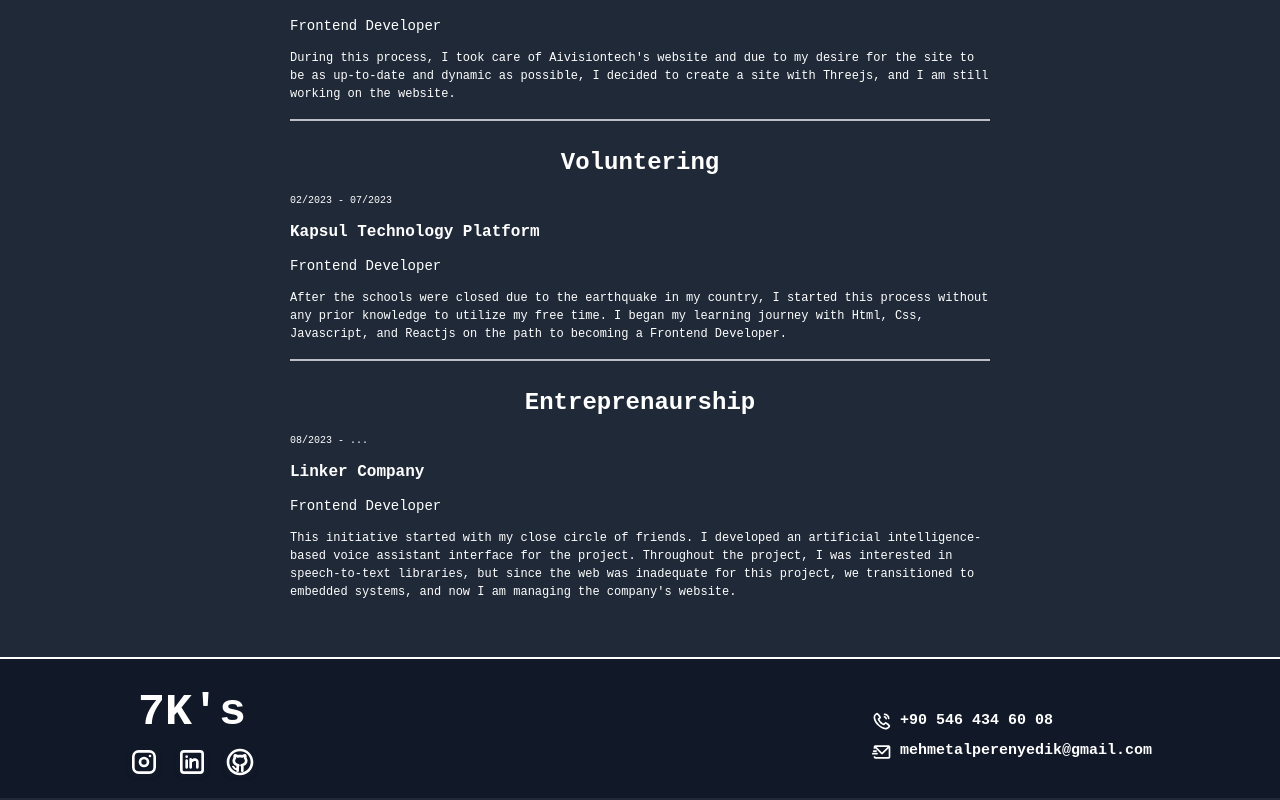
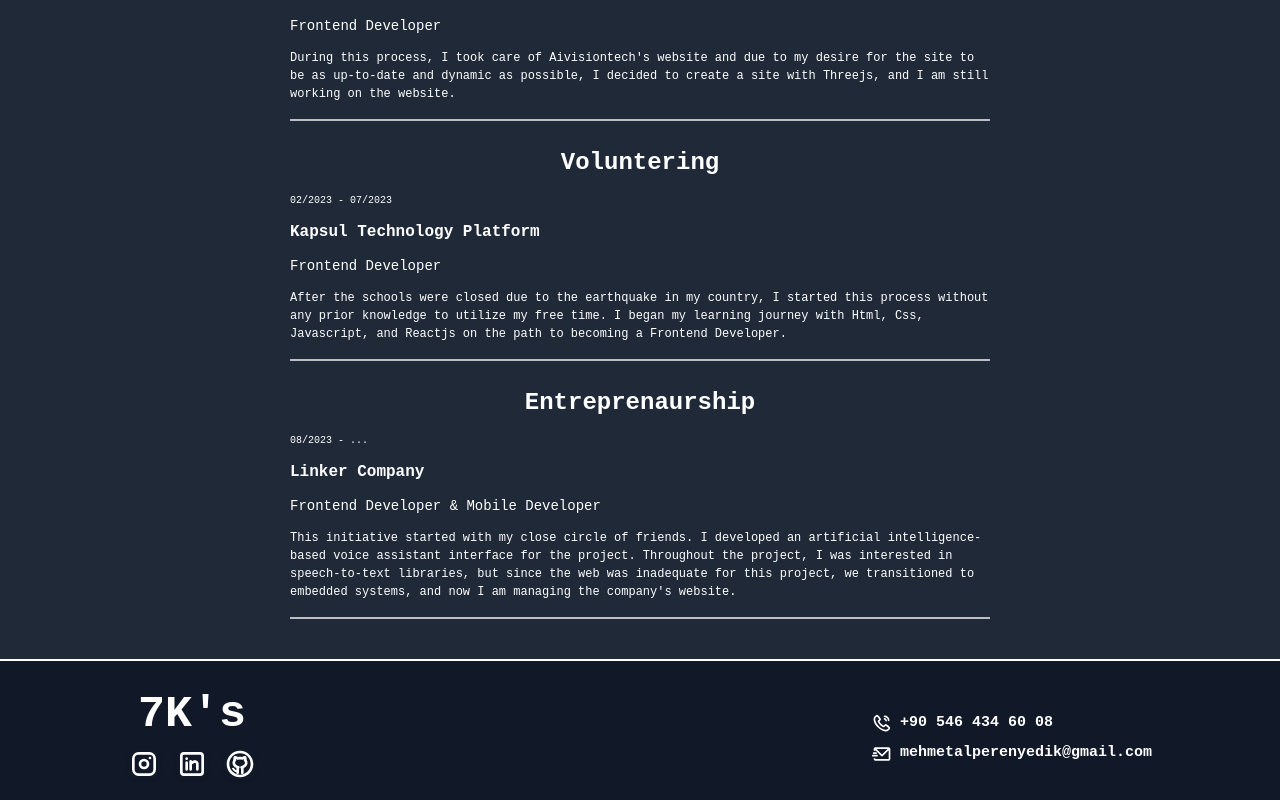
Before and after one commit to Alperen7K/7k-portfolio, a React (Create React App) app: page /about in a window 1280 px wide. Shown: the part 1034-1834 px from the top of the page. Built offline with nearby package versions, Linux system fonts and the light colour scheme.

Commit message:
Ufak değişiklikler

```diff
--- a/src/layouts/Navbar.tsx
+++ b/src/layouts/Navbar.tsx
@@ -27,7 +27,7 @@
  };
 
  return (
-  <div className="sticky top-0 z-50 py-1 right-0 left-0 bg-gri navbar-font backdrop-blur-sm text-white border-b-2 border-solid border-white/70 ">
+  <div className="sticky top-0 z-50 py-1 right-0 left-0 bg-gray-900 navbar-font backdrop-blur-sm text-white border-b-2 border-solid border-white/70 ">
    {/* Side Bar */}
    <ConfigProvider
     theme={{
--- a/src/pages/About.tsx
+++ b/src/pages/About.tsx
@@ -1,16 +1,12 @@
 import React, { useEffect } from "react";
 import { useStore } from "../zustandStore";
+import { scrollToTop } from "../helper";
+import { data } from "../models/experience";
+import { Experience } from "../components";
 export const About = () => {
  const { setIsShow } = useStore();
  const infoClass =
   "w-full flex font-normal  items-end text-[16px] md:text-[18px] xl:text-[22px]  py-[2px] gap-x-2";
-
- const scrollToTop = () => {
-  window.scrollTo({
-   top: 0,
-   behavior: "smooth",
-  });
- };
 
  useEffect(() => {
   setIsShow("about");
@@ -23,6 +19,41 @@
  const historyJobTitle = "w-full  text-[14px] sm:text-[16px] font-bold";
  const historySubTitle = "w-full mt-0 pt-0 text-[12px] sm:text-[14px]";
  const historyPClass = "text-[10px] sm:text-[12px]";
+
+ let bla = [
+  {
+   type: "Job",
+   date: "07/2023 - ...",
+   company: "Kapsul Technology Platform",
+   jobTitle: "Frontend Developer",
+   description:
+    "After approximately 4.5 months of voluntary work, I developed successful projects and seized job opportunities. While honing my skills in React.js, I leveraged various libraries and worked on numerous projects. Sensing repetition, I led the transition to Next.js with my teammates to explore new technologies. Throughout the project development process, I aimed to employ the most suitable methods. Alongside these endeavors, I had the opportunity to teach web courses to high school students, adding teachingto my repertoire alongside project development.",
+  },
+  {
+   type: "Internship",
+   date: "11/2023 - ...",
+   company: "Aivisiontech",
+   jobTitle: "Frontend Developer",
+   description:
+    "     During this process, I took care of Aivisiontech's website and due to my desire for the site to be as up-to-date and dynamic as possible, I decided to create a site with Threejs, and I am still working on the website.",
+  },
+  {
+   type: "Voluntering",
+   date: "02/2023 - 07/2023",
+   company: "Kapsul Technology Platform",
+   jobTitle: "Frontend Developer",
+   description:
+    "After the schools were closed due to the earthquake in my country, I started this process without any prior knowledge to utilize my free time. I began my learning journey with Html, Css, Javascript, and Reactjs on the path to becoming a Frontend Developer.",
+  },
+  {
+   type: "Entreprenaurship",
+   date: "08/2023 - ...",
+   company: "Linker Company",
+   jobTitle: "Frontend Developer & Mobile Developer",
+   description:
+    "This initiative started with my close circle of friends. I developed an artificial intelligence-based voice assistant interface for the project. Throughout the project, I was interested in speech-to-text libraries, but since the web was inadequate for this project, we transitioned to embedded systems, and now I am managing the company's website.",
+  },
+ ];
  return (
   <div className="w-full h-full flex flex-col items-center   px-10 pb-10">
    <h1 className="w-full text-[30px] font-bold mt-0 pt-0 text-center">About</h1>
@@ -49,13 +80,12 @@
     <h1 className={historyJobTitle}>
      Selcuk University Mechatronic Engineering
     </h1>
-    {/* <p className={historyPClass}>
-     Lorem ipsum dolor sit amet consectetur adipisicing elit. Mollitia pariatur
-     neque ex culpa aut totam, nobis quibusdam doloremque porro hic aperiam nam
-     ut dignissimos molestiae rerum saepe? Similique, voluptas officiis.
-    </p> */}
    </div>
-   <div className="mt-6 flex flex-col items-center gap-y-3 w-full pb-4 sm:max-w-[700px] border-b-2 border-solid border-white/70">
+   {data.map((exp: any) => {
+    return <Experience data={exp} />;
+   })}
+
+   {/* <div className="mt-6 flex flex-col items-center gap-y-3 w-full pb-4 sm:max-w-[700px] border-b-2 border-solid border-white/70">
     <h1 className={historyTitle}>Job</h1>
     <h1 className={historyDate}>07/2023 - ...</h1>
     <h1 className={historyJobTitle}>Kapsul Technology Platform</h1>
@@ -106,7 +136,7 @@
      since the web was inadequate for this project, we transitioned to embedded
      systems, and now I am managing the company's website.
     </p>
-   </div>
+   </div> */}
   </div>
  );
 };
--- a/src/pages/Home.tsx
+++ b/src/pages/Home.tsx
@@ -2,25 +2,23 @@
 import { useStore } from "../zustandStore";
 import alpi from "../assets/alpy.png";
 import { Footer } from "../layouts";
+import { scrollToTop } from "../helper";
+import { Player } from "@lottiefiles/react-lottie-player";
+import bg from "../assets/blowing.json";
 
 export const Home = () => {
  const { setIsShow } = useStore();
-
- const scrollToTop = () => {
-  window.scrollTo({
-   top: 0,
-   behavior: "smooth",
-  });
- };
 
  useEffect(() => {
   scrollToTop();
   setIsShow("");
  }, []);
+
  return (
-  <div className="m-0 p-0 w-[100vw] h-[100%] text-white">
-   <div className="w-[100vw]  min-h-[90vh]   flex  justify-center bottom-0">
-    <div className="flex flex-col min-h-full sm:h-full pb-20 lg:flex-row-reverse items-center lg:items-center lg:justify-evenly  w-full   ">
+  <div className="relative flex  h-[90vh] flex-col justify-end items-start text-white  bg-açıkGri">
+   <Player className="w-full p-0 m-0 scale-x-[-1]" autoplay loop src={bg} />
+   <div className="w-[100vw] z-20 h-[100vh] absolute pt-[100px] flex  justify-center bottom-0">
+    <div className="flex flex-col h-full pb-20 lg:flex-row-reverse items-center lg:items-center lg:justify-evenly  w-full   ">
      <div
       className=" w-[40vh] lg:w-[30vw]  h-[40vh] lg:h-[30vw] bg-center mt-20 bg-no-repeat bg-cover rounded-full border-[15px] border-solid border-gri lg:border-gri"
       style={{ backgroundImage: `url(${alpi})` }}
--- a/src/pages/Portfolio.tsx
+++ b/src/pages/Portfolio.tsx
@@ -1,18 +1,11 @@
 import React, { useEffect } from "react";
-import { useNavigate, useParams } from "react-router-dom";
 import { data } from "../models/portfolio";
 import PortfolioCard from "../components/PortfolioCard";
 import { useStore } from "../zustandStore";
+import { scrollToTop } from "../helper";
 
 export const Portfolio = () => {
  const { setIsShow } = useStore();
-
- const scrollToTop = () => {
-  window.scrollTo({
-   top: 0,
-   behavior: "smooth",
-  });
- };
 
  useEffect(() => {
   setIsShow("portfolio");
@@ -21,7 +14,7 @@
  return (
   <div className="w-full flex flex-col items-center">
    <h1 className="w-full text-[30px] font-bold mt-0 pt-0 mb-10 text-center">
-    Portfolio
+    My Portfolio
    </h1>
    <div className="grid w-fit grid-cols-1 lg:grid-cols-2  gap-14 pb-10">
     {data.map((product: any) => {
--- a/src/pages/PortfolioInfo.tsx
+++ b/src/pages/PortfolioInfo.tsx
@@ -3,6 +3,7 @@
 import { Carousel, ConfigProvider } from "antd";
 import { useEffect, useState } from "react";
 import { useStore } from "../zustandStore";
+import { scrollToTop } from "../helper";
 
 export const PortfolioInfo = ({ path }: { path: string }) => {
  //  const location = useLocation();
@@ -16,13 +17,6 @@
   detail: "",
   photos: [],
  });
-
- const scrollToTop = () => {
-  window.scrollTo({
-   top: 0,
-   behavior: "smooth",
-  });
- };
 
  useEffect(() => {
   const FindProject = () => {
--- a/src/pages/Skills.tsx
+++ b/src/pages/Skills.tsx
@@ -1,16 +1,10 @@
 import React, { useEffect } from "react";
 import { useStore } from "../zustandStore";
 import { LoadingBar } from "../components/loadingBar";
+import { scrollToTop } from "../helper";
 
 export const Skills = () => {
  const { setIsShow, isShow } = useStore();
-
- const scrollToTop = () => {
-  window.scrollTo({
-   top: 0,
-   behavior: "smooth",
-  });
- };
 
  useEffect(() => {
   setIsShow("skills");
@@ -27,7 +21,7 @@
   { name: "CSS", rate: 80, wait: 350 },
  ];
  return (
-  <div className="w-full flex flex-col items-center pb-10">
+  <div className="w-full flex flex-col justify-center items-center pb-10 min-h-[80vh]">
    <h1 className="w-full text-[30px] font-bold mt-0 pt-0  text-center">
     Skills
    </h1>
```
